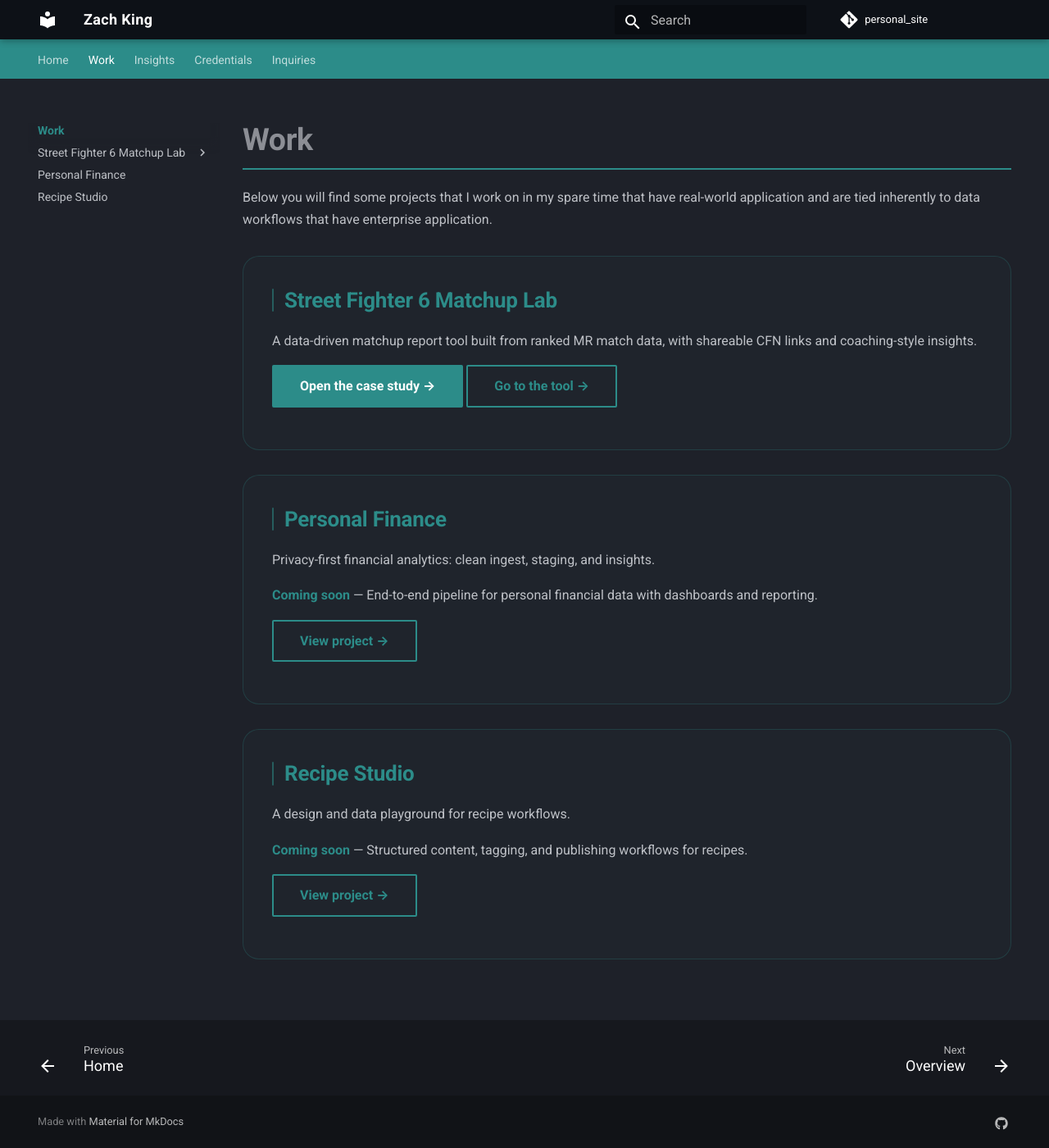
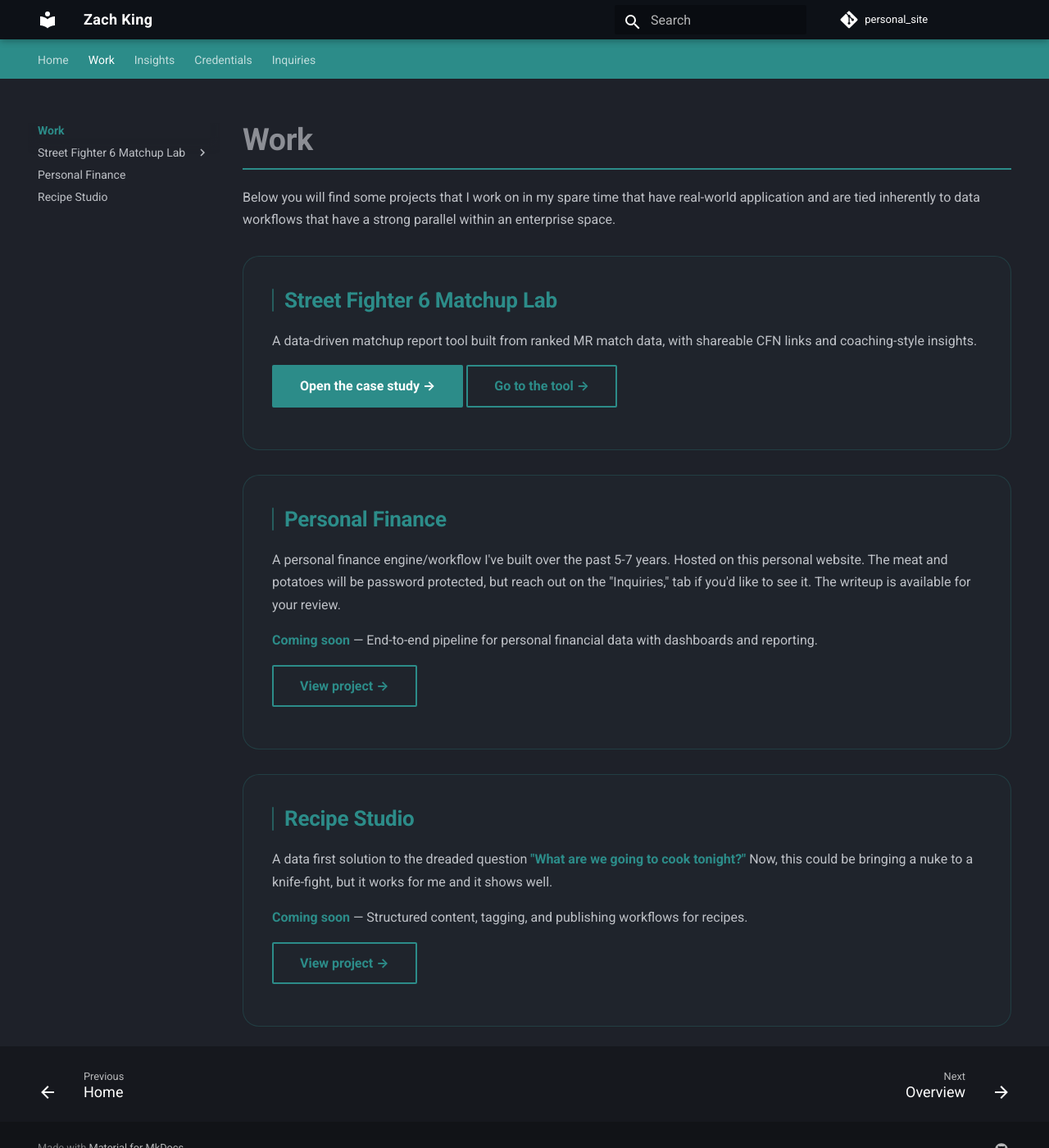
Before and after one commit to zach-king-analytics/personal_site, an MkDocs documentation site: the page built from docs/work/index.md, in a window 1280 px wide and 1400 px high. Shown: the whole window at 82% size. Built offline with MkDocs 1.6.1 and Material for MkDocs 9.7.7, drawn with Linux system fonts in a browser that asks for light colours; a script that is not in the unit is left out; comment, search, counter and statistics services are not loaded.

Commit message:
copy update

```diff
--- a/docs/work/index.md
+++ b/docs/work/index.md
@@ -1,6 +1,6 @@
 # Work
 
-Below you will find some projects that I work on in my spare time that have real-world application and are tied inherently to data workflows that have enterprise application.
+Below you will find some projects that I work on in my spare time that have real-world application and are tied inherently to data workflows that have a strong parallel within an enterprise space.
 
 <div class="work-grid" markdown>
 
@@ -14,7 +14,8 @@
 
 <div class="work-card" markdown>
 ## Personal Finance
-Privacy-first financial analytics: clean ingest, staging, and insights.
+A personal finance engine/workflow I've built over the past 5-7 years. Hosted on this personal website. The meat and potatoes will be
+password protected, but reach out on the "Inquiries," tab if you'd like to see it. The writeup is available for your review.
 
 **Coming soon** — End-to-end pipeline for personal financial data with dashboards and reporting.
 
@@ -23,7 +24,8 @@
 
 <div class="work-card" markdown>
 ## Recipe Studio
-A design and data playground for recipe workflows.
+A data first solution to the dreaded question **"What are we going to cook tonight?"** Now, this could be bringing a nuke to a knife-fight, but
+it works for me and it shows well.
 
 **Coming soon** — Structured content, tagging, and publishing workflows for recipes.
 
```
